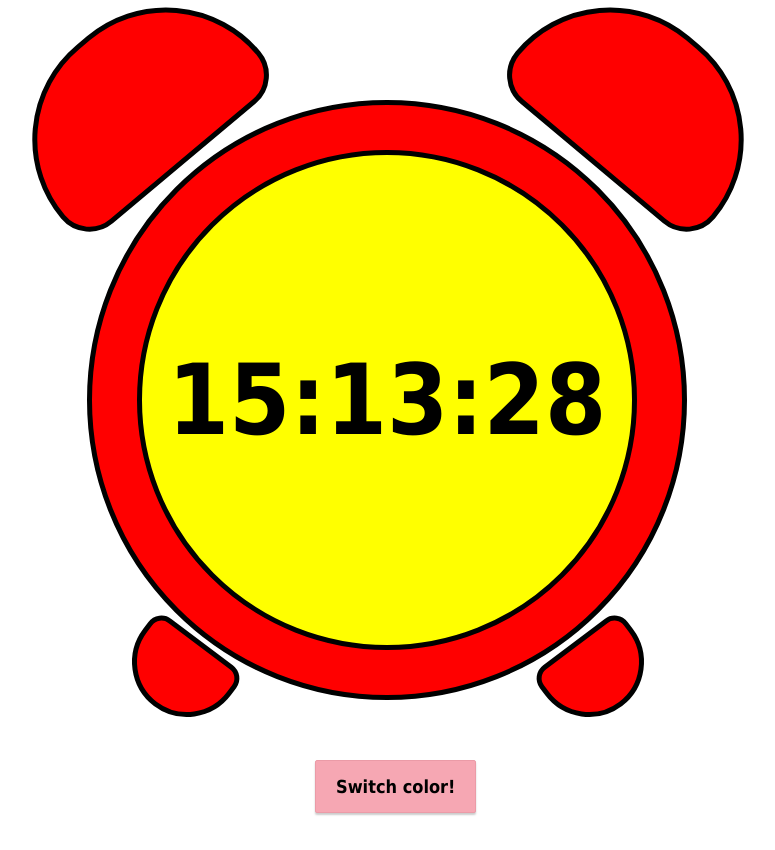
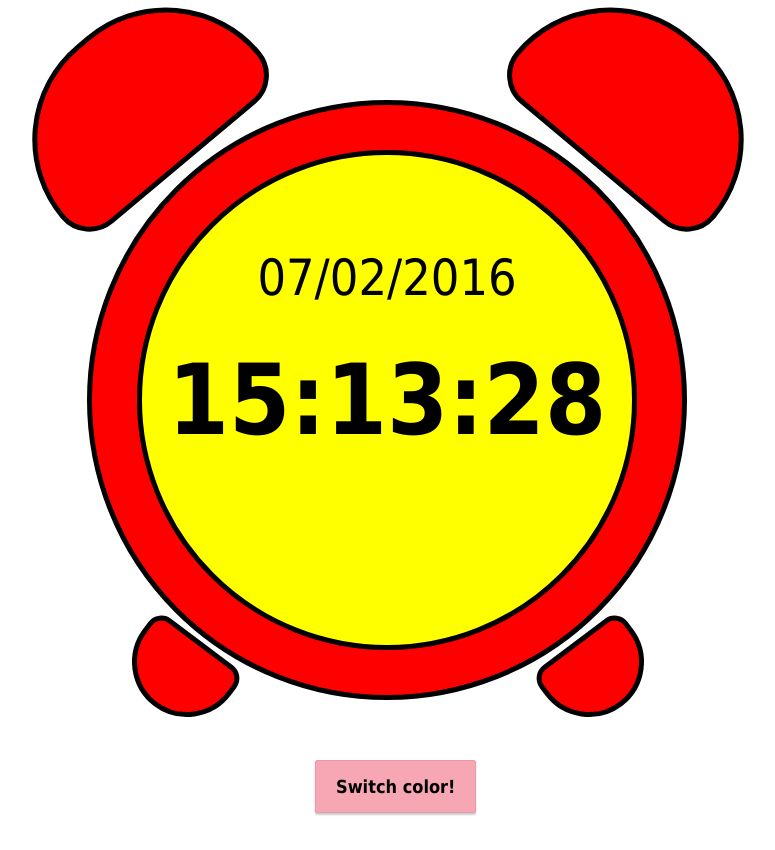
Before and after one commit to veebirakenduste-kasutajaliidesed-2016k/1.kodutoo-II-ruhm, a PHP site: page /clock.html in a window 1280 px wide. Shown: the whole page, without its empty margins (253-1028 px from the left). Run offline with PHP 8.4, Linux system fonts and the light colour scheme.

Commit message:
added date

```diff
--- a/clock.html
+++ b/clock.html
@@ -17,6 +17,7 @@
   <div id="leg_2" class=leg_2></div>
   <div id="circle_1" class=circle_1>
     <div id="circle_2" class=circle_2>
+      <div id="date" class=date></div>
       <div id="clock" class=clock></div>
     </div>
   </div>
@@ -24,8 +25,6 @@
 
 <button type="button" onclick="switch_color()">Switch color!</button>
 
-
-
 </section>
 
 </body>
--- a/clock.js
+++ b/clock.js
@@ -1,19 +1,27 @@
 
 window.onload = function(){
   var clock = document.getElementById('clock');
-
-
+  var date = document.getElementById('date');
   // selleks, et ei oleks näha 0:0:0-i
   writeDate();
-
+  WriteCurrentDate();
   // käivitan intervalli / 500ms = 0.5s
   window.setInterval(function(){
     // iga 500ms tagant käivitan writeDate´i
     writeDate();
+    WriteCurrentDate();
   }, 500);
+};
+
+function WriteCurrentDate(){
+  var currentDate = new Date();
+  var day = currentDate.getDate();
+  var month = currentDate.getMonth() + 1;
+  var year = currentDate.getFullYear();
+  date.innerHTML = " " + addZeroBefore(day) + "/" + addZeroBefore(month) + "/" + year + " ";
+}
 
 
-};
 
 // võtab aja ja kirjutab #clock elemendi sisse
 function writeDate(){
@@ -47,4 +55,6 @@ function switch_color() {
   circle_2.style.background = "grey";
   var clock = document.getElementById('clock');
   clock.style.color = "white";
+  var date = document.getElementById('date');
+  date.style.color = "white";
 }
--- a/style.css
+++ b/style.css
@@ -1,3 +1,5 @@
+
+
 #alarm_clock{
   width: 1200px;
   height: 900px;
@@ -44,6 +46,16 @@ div.clock{
   color: black;
   position: absolute;
   top: 50%;
+  left: 50%;
+  transform: translate(-50%, -50%);
+}
+
+div.date{
+  font-family: "Tahoma", Geneva, sans-serif;
+  font-size: 50px;
+  color: black;
+  position: absolute;
+  top: 25%;
   left: 50%;
   transform: translate(-50%, -50%);
 }
```
